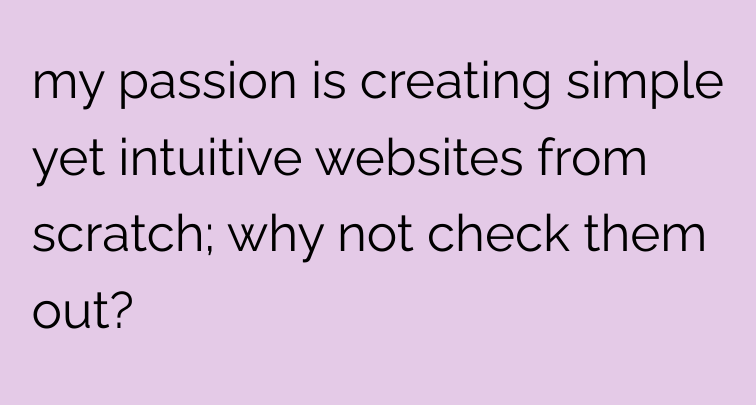
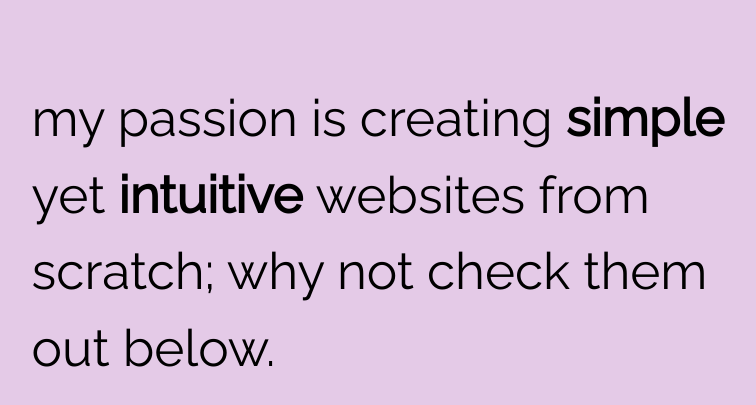
Before and after one commit to hashimh/portfolio, a plain HTML site: page webpages/index.html in a window 1280 px wide. Shown: the part 945-1350 px from the top of the page, without its empty margins (482-1238 px from the left). Drawn offline with Linux system fonts and the light colour scheme.

Commit message:
added animation to home sections welcome text.

```diff
--- a/webpages/css/index.css
+++ b/webpages/css/index.css
@@ -76,12 +76,19 @@ a.middle-animation:hover:before {
 }
 .navbar-colour {
   background-color: #caaabeef;
-  border-bottom: 1px solid black;
+  border-bottom: 2px solid black;
   transition: ease-in-out 0.4s;
 }
 .navbar-clear {
   background-color: transparent;
   transition: ease-in-out 0.4s;
+}
+
+/* ------------------------------------------------------------------------------ */
+/* ------------------------------------------------------------------------------ */
+/* general home div css */
+.home p:hover {
+  cursor: default;
 }
 
 /* ------------------------------------------------------------------------------ */
@@ -133,10 +140,27 @@ a.middle-animation:hover:before {
   grid-template-areas: "image-2 hello-2";
 }
 .home-2 div {
-  padding-top: 20%;
+  padding-top: 25%;
   padding-right: 5vw;
 }
 .home-2 p {
   font-size: 4vw;
   line-height: 1.5;
 }
+.para-fade-in {
+  animation: fade-in 3s;
+}
+
+.para-hidden {
+  opacity: 0;
+}
+
+@keyframes fade-in {
+  from {
+    opacity: 0;
+    transform: scale(0.7, 0.7);
+  }
+  to {
+    opacity: 1;
+  }
+}
--- a/webpages/index.html
+++ b/webpages/index.html
@@ -19,7 +19,7 @@
     <header>
       <ul id="navbar" class="navbar">
         <li class="navheader">
-          <a class="middle-animation" href="">hashim hussain</a>
+          <a class="middle-animation" href="#">hashim hussain</a>
         </li>
         <li><a class="middle-animation" href="#">about me</a></li>
         <li><a class="middle-animation" href="#">my work</a></li>
@@ -46,10 +46,13 @@
             <p></p>
           </div>
 
-          <div class="home-2-hello">
+          <div class="home-2-hello para-hidden">
             <p>
-              my passion is creating simple yet intuitive websites from scratch;
-              why not check them out?
+              my passion is creating
+              <span class="hover-text"><b> simple</b></span>
+              yet
+              <span class="hover-text"><b> intuitive </b></span>websites from
+              scratch; why not check them out below.
             </p>
           </div>
         </div>
--- a/webpages/js/index.js
+++ b/webpages/js/index.js
@@ -13,3 +13,32 @@ window.onscroll = function() {
     navbar.classList.remove("navbar-colour");
   }
 };
+
+let animateHTML = function() {
+  let elem, windowHeight;
+  let init = function() {
+    elem = document.getElementsByClassName("home-2-hello");
+    windowHeight = window.innerHeight;
+    _addEventHandlers();
+  };
+
+  let _addEventHandlers = function() {
+    window.addEventListener("scroll", _checkPosition);
+  };
+  let _checkPosition = function() {
+    for (var i = 0; i < elem.length; i++) {
+      var posFromTop = elem[i].getBoundingClientRect().top;
+      if (posFromTop - windowHeight <= 0) {
+        elem[i].className = elem[i].className.replace(
+          "para-hidden",
+          "para-fade-in"
+        );
+      }
+    }
+  };
+  return {
+    init: init
+  };
+};
+
+animateHTML().init();
```
